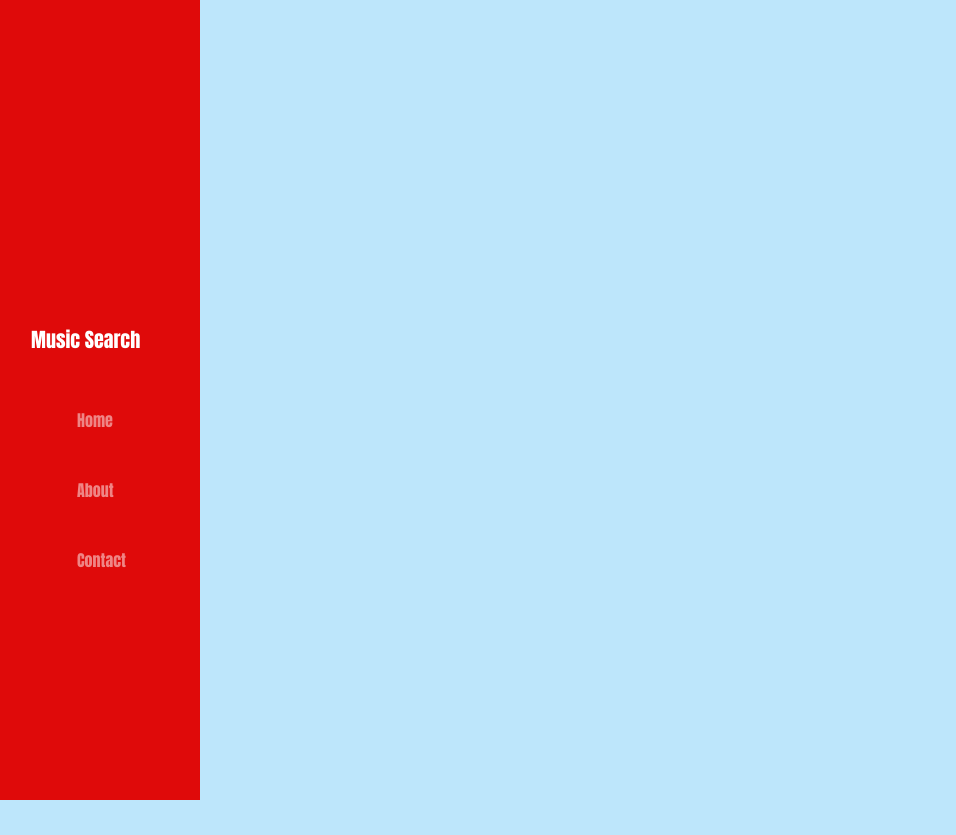
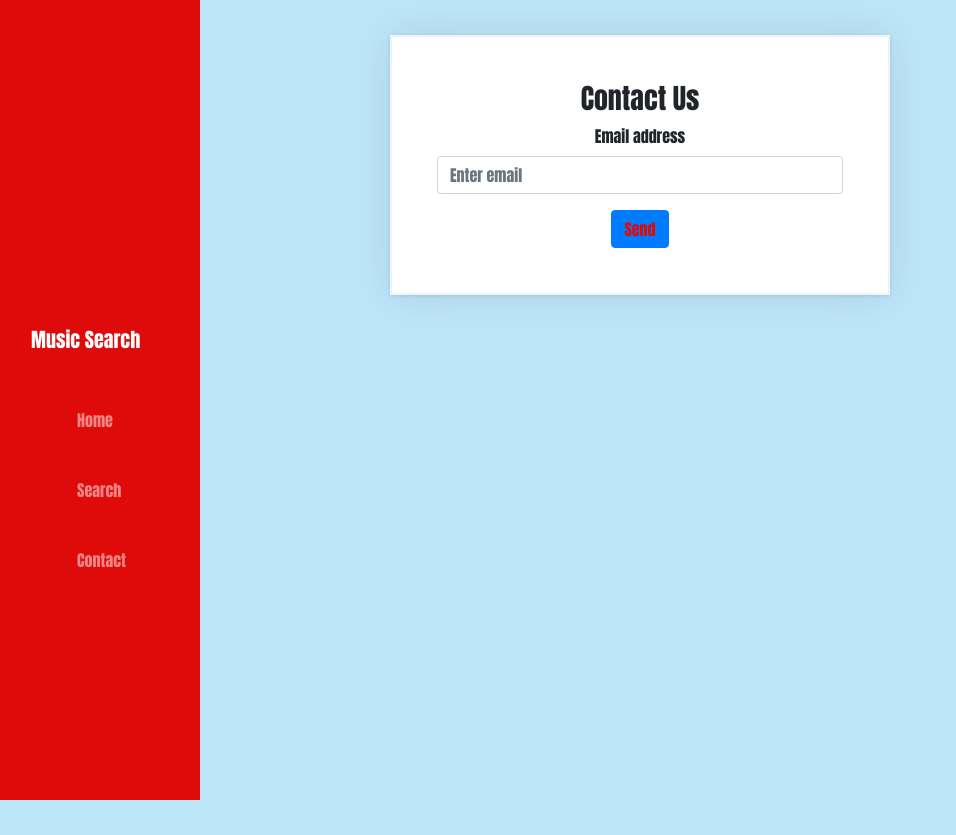
Before and after one commit to isahsalisu/LyricOcean, a React (Create React App) app: page /contact in a window 1280 px wide. Shown: the whole page, without its empty margins (0-956 px from the left). Before the commit the page ends 800 px from the top, so only its background shows below. Built offline with nearby package versions, Linux system fonts and the light colour scheme.

Commit message:
Search functionalities

```diff
--- a/src/App.css
+++ b/src/App.css
@@ -5,6 +5,7 @@
     width: 200px;
     background-color: #df0a0a !important ;
     height: 100%;
+    z-index: 10;
   }
   .navbar-brand{
     margin-bottom: 120px;
@@ -69,3 +70,21 @@
   .btn{
     color: #df0a0a;
   }
+
+  form{
+    width: 500px;
+    margin: 35px auto;
+    padding: 45px;
+    border: 2px solid #f2f2f2;
+    -webkit-box-shadow: 0 1px 4px rgb(0, 0, 0, 0.3), 0 0 40px rgb(0, 0, 0, 0.1) inset;
+    -moz-box-shadow: 0 1px 4px rgb(0, 0, 0, 0.3), 0 0 40px rgb(0, 0, 0, 0.1) inset;
+    box-shadow: 0 1px 4px rgb(0, 0, 0, 0.1), 0 0 40px rgb(0, 0, 0, 0.1);
+    background-color: white;
+    text-align: center;
+  }
+
+  .boto{
+
+    color: #df0a0a !important;
+
+  }
--- a/src/App.js
+++ b/src/App.js
@@ -2,10 +2,12 @@ import { Routes, Route } from "react-router-dom";
 import "./App.css";
 import Header from "./components/layout/Header";
 import HomePage from "./components/layout/HomePage";
+import Contact from './components/layout/Contact';
 
 //import { Provider } from "./context";
 
 import "./App.css";
+import SearchPage from "./components/layout/SearchPage";
 
 function App() {
   return (
@@ -14,7 +16,9 @@ function App() {
       <div className="App">
         <Header />
         <Routes>
-          <Route exact path="/" element={<HomePage/>} />
+         <Route path="/" element={<HomePage/>}/>
+         <Route path="/search" element={<SearchPage/>}/>
+         <Route path="/contact" element={<Contact/>}/>
         </Routes>
       </div>
       {/* </Provider> */}
--- /dev/null
+++ b/src/components/layout/Contact.js
@@ -0,0 +1,37 @@
+
+
+
+ import React from 'react';
+
+const Contact = () => {
+  return (
+    <>
+      {/* <div className={styles.grid}>
+        <h1 className={styles.heading}>Contact Component</h1>
+        <p className={styles.text}>This is the contact page.</p>
+      </div> */}
+
+      <form className="form">
+        <h3>Contact Us</h3>
+
+        <div className="form-group">
+          <label htmlFor="exampleInputEmail1">Email address</label>
+          <input
+            type="email"
+            className="form-control"
+            id="exampleInputEmail1"
+            aria-describedby="emailHelp"
+            placeholder="Enter email"
+          />
+        </div>
+        <div className="boto">
+          <button type="submit" className="btn btn-primary bot">
+            Send
+          </button>
+        </div>
+      </form>
+    </>
+  );
+};
+
+export default Contact;
--- a/src/components/layout/Header.js
+++ b/src/components/layout/Header.js
@@ -23,12 +23,12 @@ function Header() {
               </Link>
             </li>
             <li className="nav-item-2">
-              <Link className="nav-link" to="/">
-                About
+              <Link className="nav-link" to="/search">
+                Search
               </Link>
             </li>
             <li className="nav-item-3">
-              <Link className="nav-link" to="/">
+              <Link className="nav-link" to="/contact">
                 Contact
               </Link>
             </li>
--- a/src/components/layout/SearchPage.js
+++ b/src/components/layout/SearchPage.js
@@ -1,70 +1,133 @@
-import { useState } from "react";
-import axios from "axios";
-import Tracks from "../tracks/Tracks";
-import Lyrics from "../lyrics/Lyrics";
+// import { useState } from "react";
+// import axios from "axios";
+// import Tracks from "../tracks/Tracks";
+// import Lyrics from "../lyrics/Lyrics";
 
-function SearchPage() {
-  const [searchText, setSearchText] = useState("");
-  const [searchResults, setSearchResults] = useState([]);
-  const [lyrics, setLyrics] = useState("");
+// function SearchPage() {
+//   const [searchText, setSearchText] = useState("");
+//   const [searchResults, setSearchResults] = useState([]);
+//   const [lyrics, setLyrics] = useState("");
 
-  const handleSearchInputChange = (e) => {
-    setSearchText(e.target.value);
-  };
+//   const handleSearchInputChange = (e) => {
+//     setSearchText(e.target.value);
+//   };
 
-  const handleSearchFormSubmit = (e) => {
-    e.preventDefault();
-    if (searchText.trim() !== "") {
-      axios
-        .get(
-          `https://cors-anywhere.herokuapp.com/http://api.musixmatch.com/ws/1.1/track.search?q=${searchText}&page_size=10&page=1&s_track_rating=desc&apikey=${process.env.REACT_APP_MM_KEY}`
-        )
-        .then((res) => {
-          setSearchResults(res.data.message.body.track_list);
-        })
-        .catch((err) => console.log(err));
-    }
-  };
+//   const handleSearchFormSubmit = (e) => {
+//     e.preventDefault();
+//     if (searchText.trim() !== "") {
+//       axios
+//         .get(
+//           `https://cors-anywhere.herokuapp.com/http://api.musixmatch.com/ws/1.1/track.search?q=${searchText}&page_size=10&page=1&s_track_rating=desc&apikey=${process.env.REACT_APP_MM_KEY}`
+//         )
+//         .then((res) => {
+//           setSearchResults(res.data.message.body.track_list);
+//         })
+//         .catch((err) => console.log(err));
+//     }
+//   };
 
-  const handleLyricsButtonClick = (trackId) => {
-    axios
-      .get(
-        `https://cors-anywhere.herokuapp.com/http://api.musixmatch.com/ws/1.1/track.lyrics.get?track_id=${trackId}&apikey=${process.env.REACT_APP_MM_KEY}`
-      )
-      .then((res) => {
-        setLyrics(res.data.message.body.lyrics.lyrics_body);
-      })
-      .catch((err) => console.log(err));
-  };
+//   const handleLyricsButtonClick = (trackId) => {
+//     axios
+//       .get(
+//         `https://cors-anywhere.herokuapp.com/http://api.musixmatch.com/ws/1.1/track.lyrics.get?track_id=${trackId}&apikey=${process.env.REACT_APP_MM_KEY}`
+//       )
+//       .then((res) => {
+//         setLyrics(res.data.message.body.lyrics.lyrics_body);
+//       })
+//       .catch((err) => console.log(err));
+//   };
 
+//   return (
+//     <div className="container">
+//       <h1 className="text-center mb-5">Search for a Track</h1>
+//       <form onSubmit={handleSearchFormSubmit}>
+//         <div className="input-group mb-3">
+//           <input
+//             type="text"
+//             className="form-control"
+//             placeholder="Search for a track..."
+//             value={searchText}
+//             onChange={handleSearchInputChange}
+//           />
+//           <div className="input-group-append">
+//             <button className="btn btn-primary" type="submit">
+//               Search
+//             </button>
+//           </div>
+//         </div>
+//       </form>
+//       {searchResults.length === 0 ? null : (
+//         <Tracks
+//           allTracks={searchResults}
+//           handleLyricsButtonClick={handleLyricsButtonClick}
+//         />
+//       )}
+//       {lyrics === "" ? null : <Lyrics lyrics={lyrics} />}
+//     </div>
+//   );
+// }
+
+// export default SearchPage;
+
+
+import { useState } from 'react';
+import $ from 'jquery';
+export default function SearchPage() {
+  const [userInput, setUserInput] = useState('');
+  const [songData, setSongData] = useState([]);
+  const [searching, setSearching] = useState(false);
+
+  function handleChange(event) {
+    setUserInput(event.target.value);
+  }
+  function HandleSubmit() {
+    setSearching(true);
+    $.ajax({
+      type: 'GET',
+      data: {
+        apikey: '6b6b75aa2cea775de78fdeab6837ab17',
+        q_track: userInput,
+        f_has_lyrics: true,
+        s_artist_rating: 'desc',
+        format: 'jsonp',
+        callback: 'jsonp_callback',
+      },
+      url: 'https://api.musixmatch.com/ws/1.1/track.search',
+      dataType: 'jsonp',
+      jsonpCallback: 'jsonp_callback',
+      contentType: 'application/json',
+      success: function (data) {
+        console.log(data);
+        setSongData(data.message.body.track_list);
+      },
+    });
+  }
+  console.log(userInput)
   return (
-    <div className="container">
-      <h1 className="text-center mb-5">Search for a Track</h1>
-      <form onSubmit={handleSearchFormSubmit}>
-        <div className="input-group mb-3">
-          <input
-            type="text"
-            className="form-control"
-            placeholder="Search for a track..."
-            value={searchText}
-            onChange={handleSearchInputChange}
-          />
-          <div className="input-group-append">
-            <button className="btn btn-primary" type="submit">
-              Search
-            </button>
-          </div>
-        </div>
-      </form>
-      {searchResults.length === 0 ? null : (
-        <Tracks
-          allTracks={searchResults}
-          handleLyricsButtonClick={handleLyricsButtonClick}
-        />
-      )}
-      {lyrics === "" ? null : <Lyrics lyrics={lyrics} />}
-    </div>
+    <>
+      <h2>Search</h2>
+      <label>Song Name</label>
+      <input id="song" type="text" onChange={handleChange} />
+      <button onClick={HandleSubmit}>Search </button>
+      <div className="songContainer">
+        {searching && songData.length === 0 ? (
+          <h3>Can't find that song</h3>
+        ) : (
+          songData.map((item, index) => (
+            <div className="card" key={index}>
+              <h4>{item.track.artist_name}</h4>
+              <h4>{item.track.track_name}</h4>
+              {item.track.has_lyrics === 0 ? (
+                <h6>No lyrics for this song</h6>
+              ) : (
+                <a href={item.track.track_share_url} target="_blank">
+                  Link to Lyrics
+                </a>
+              )}
+            </div>
+          ))
+        )}
+      </div>
+    </>
   );
 }
-
-export default SearchPage;
```
